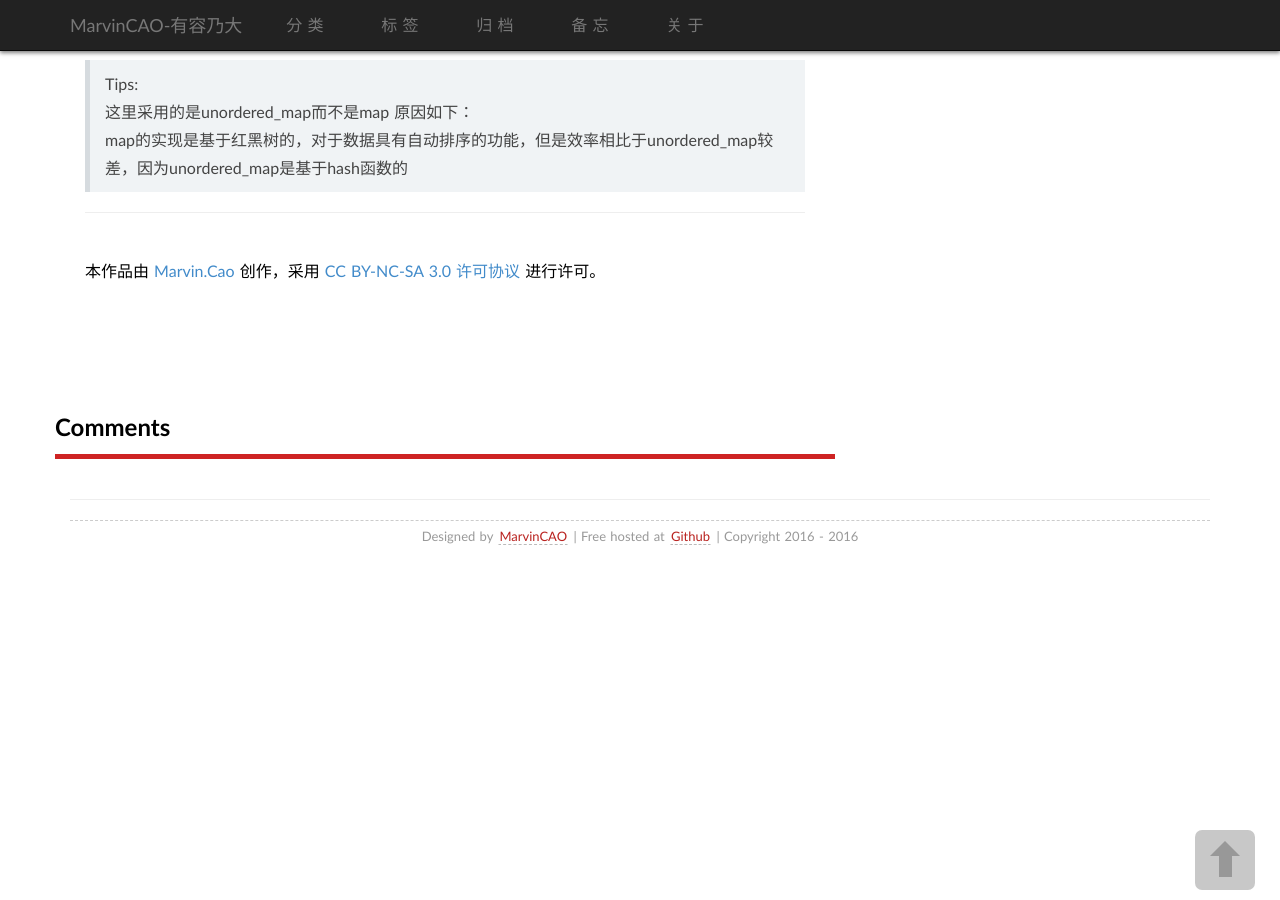
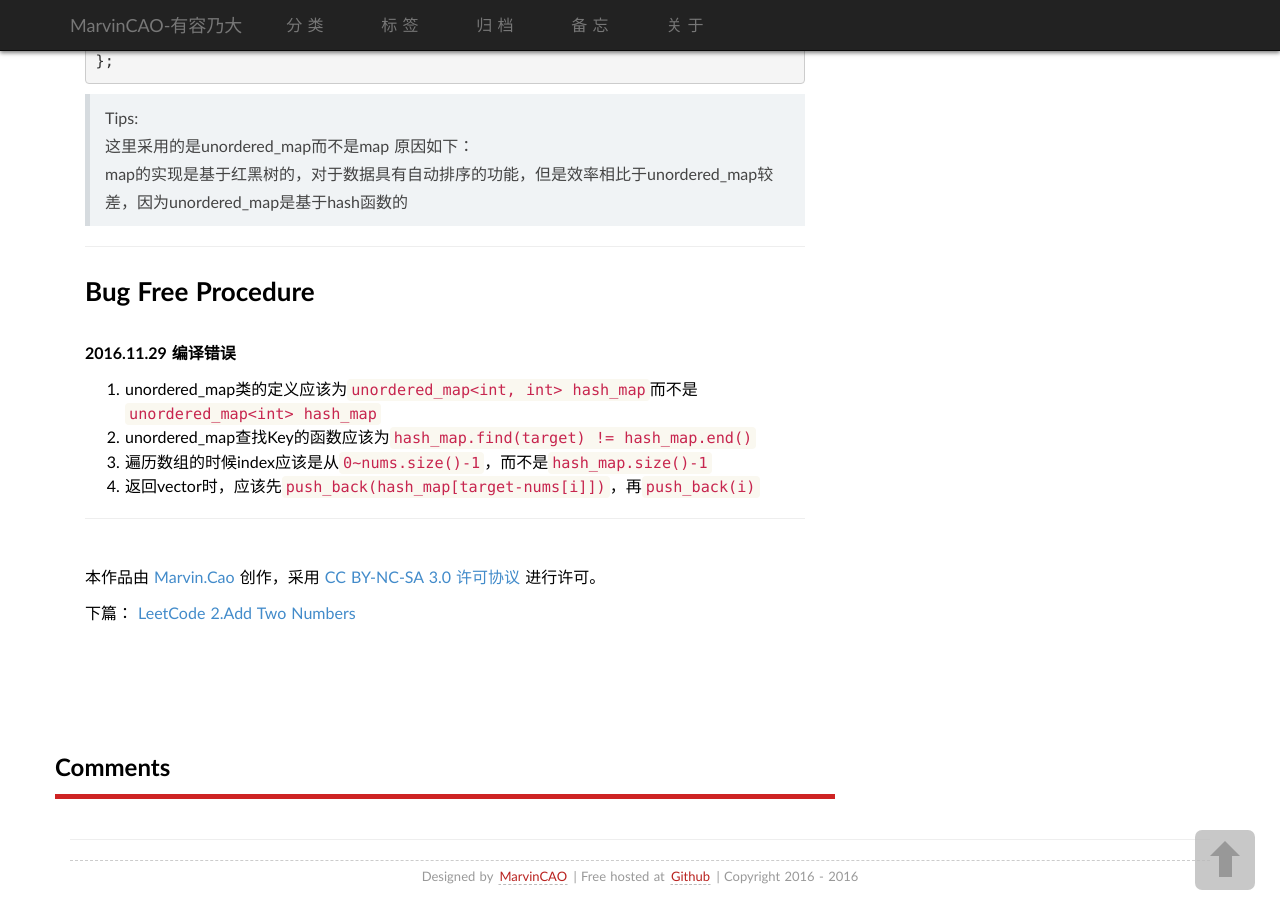
Before and after one commit to caogang/caogang.github.io, a Jekyll site: the page built from _posts/2016-11-29-First Blog.md, in a window 1280 px wide and 900 px high, scrolled down 1331 px. Built offline with Jekyll 4.4.1, drawn with Linux system fonts in a browser that asks for light colours; some web fonts are replaced; formulas are drawn with MathJax 3; comment, search, counter and statistics services are not loaded.

````diff
--- a/_posts/2016-11-29-First Blog.md
+++ b/_posts/2016-11-29-First Blog.md
@@ -25,7 +25,7 @@ Example:
 5. 若遍历完成后还没有返回，则返回$vector = [-1, -1]$作为无解输出
 
 
-C++代码如下：
+## C++代码如下：
 
 ```c++
 class Solution {
@@ -58,3 +58,12 @@ public:
 > 这里采用的是unordered\_map而不是map
 > 原因如下：
 > map的实现是基于红黑树的，对于数据具有自动排序的功能，但是效率相比于unordered\_map较差，因为unordered\_map是基于hash函数的
+
+------------
+
+## Bug Free Procedure
+**2016.11.29 编译错误**
+1. unordered_map类的定义应该为`unordered_map<int, int> hash_map`而不是`unordered_map<int> hash_map`
+2. unordered_map查找Key的函数应该为`hash_map.find(target) != hash_map.end()`
+3. 遍历数组的时候index应该是从`0~nums.size()-1`，而不是`hash_map.size()-1`
+4. 返回vector时，应该先`push_back(hash_map[target-nums[i]])`，再`push_back(i)`
````
Also changed, not shown: _posts/2016-11-29-LeetCode 2.md (added, +58 -0 lines).
